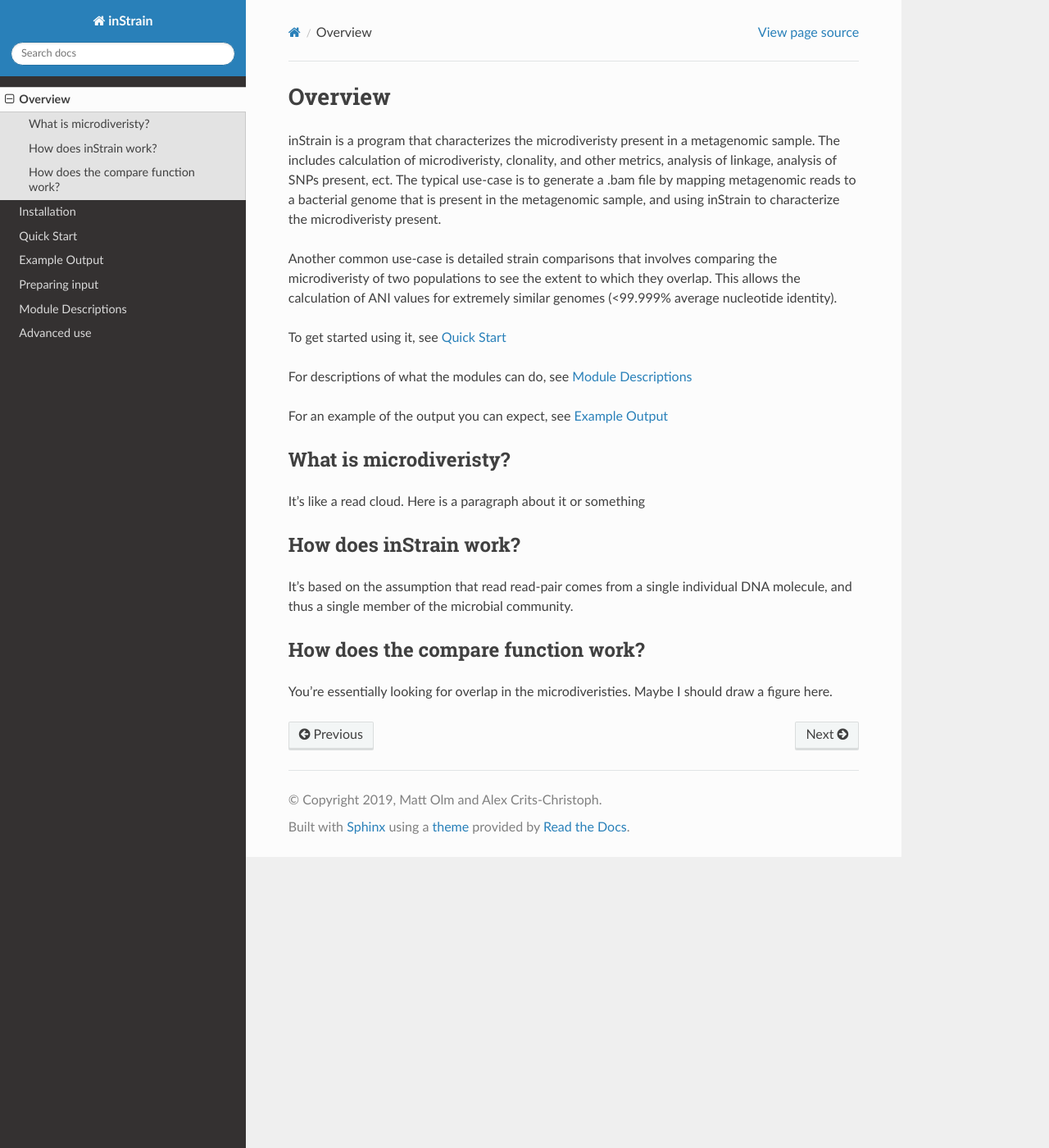
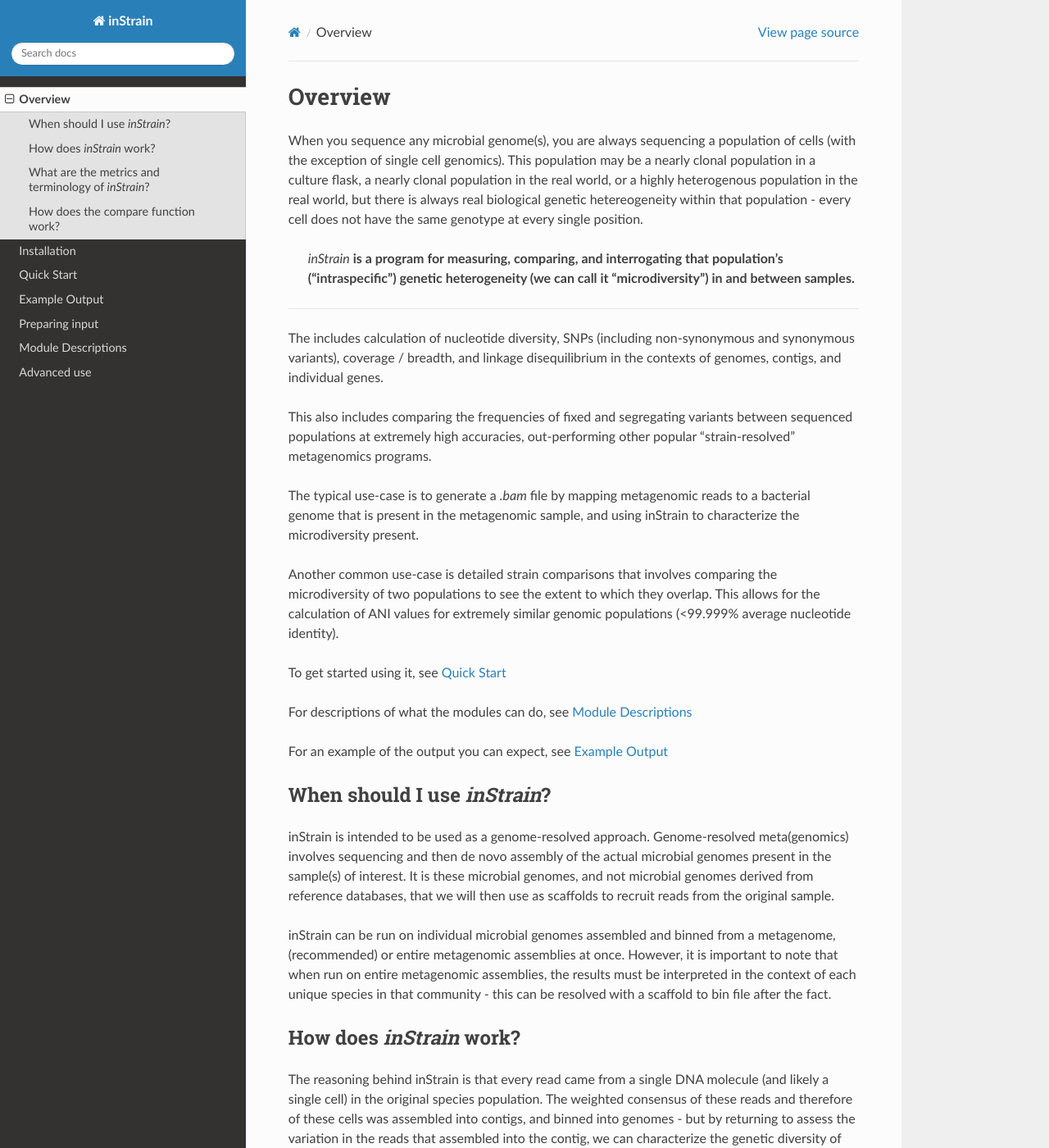
Before and after one commit to MrOlm/inStrain, a Sphinx documentation site: the page built from docs/overview.rst, in a window 1280 px wide and 1400 px high. Shown: the whole window at 82% size. Built offline with Sphinx 7.4.7 and the Read the Docs theme 2.0.0, drawn with Linux system fonts in a browser that asks for light colours; some of the changed text lies outside the part shown.

Commit message:
Update overview.rst

```diff
--- a/docs/overview.rst
+++ b/docs/overview.rst
@@ -1,9 +1,18 @@
 Overview
 ========
 
-inStrain is a program that characterizes the microdiveristy present in a metagenomic sample. The includes calculation of microdiveristy, clonality, and other metrics, analysis of linkage, analysis of SNPs present, ect. The typical use-case is to generate a .bam file by mapping metagenomic reads to a bacterial genome that is present in the metagenomic sample, and using inStrain to characterize the microdiveristy present.
+When you sequence any microbial genome(s), you are always sequencing a population of cells (with the exception of single cell genomics). This population may be a nearly clonal population in a culture flask, a nearly clonal population in the real world, or a highly heterogenous population in the real world, but there is always real biological genetic hetereogeneity within that population - every cell does not have the same genotype at every single position.
 
-Another common use-case is detailed strain comparisons that involves comparing the microdiveristy of two populations to see the extent to which they overlap. This allows the calculation of ANI values for extremely similar genomes (<99.999% average nucleotide identity).
+ *inStrain* **is a program for measuring, comparing, and interrogating that population's ("intraspecific") genetic heterogeneity (we can call it "microdiversity") in and between samples.**
+~~~~~~~~~~~~~~~~~~~~~~
+
+The includes calculation of nucleotide diversity, SNPs (including non-synonymous and synonymous variants), coverage / breadth, and linkage disequilibrium in the contexts of genomes, contigs, and individual genes.
+
+This also includes comparing the frequencies of fixed and segregating variants between sequenced populations at extremely high accuracies, out-performing other popular "strain-resolved" metagenomics programs.
+
+The typical use-case is to generate a `.bam` file by mapping metagenomic reads to a bacterial genome that is present in the metagenomic sample, and using inStrain to characterize the microdiversity present.
+
+Another common use-case is detailed strain comparisons that involves comparing the microdiversity of two populations to see the extent to which they overlap. This allows for the calculation of ANI values for extremely similar genomic populations (<99.999% average nucleotide identity).
 
 To get started using it, see :doc:`quickstart`
 
@@ -11,15 +20,32 @@ For descriptions of what the modules can do, see :doc:`module_descriptions`
 
 For an example of the output you can expect, see :doc:`example_output`
 
-What is microdiveristy?
+
+When should I use *inStrain*?
 -----------------
 
-It's like a read cloud. Here is a paragraph about it or something
+inStrain is intended to be used as a genome-resolved approach. Genome-resolved meta(genomics) involves sequencing and then de novo assembly of the actual microbial genomes present in the sample(s) of interest. It is these microbial genomes, and not microbial genomes derived from reference databases, that we will then use as scaffolds to recruit reads from the original sample.
 
-How does inStrain work?
+inStrain can be run on individual microbial genomes assembled and binned from a metagenome, (recommended) or entire metagenomic assemblies at once. However, it is important to note that when run on entire metagenomic assemblies, the results must be interpreted in the context of each unique species in that community - this can be resolved with a scaffold to bin file after the fact.
+
+How does *inStrain* work?
 ---------------
 
-It's based on the assumption that read read-pair comes from a single individual DNA molecule, and thus a single member of the microbial community.
+The reasoning behind inStrain is that every read came from a single DNA molecule (and likely a single cell) in the original species population. The weighted consensus of these reads and therefore of these cells was assembled into contigs, and binned into genomes - but by returning to assess the variation in the reads that assembled into the contig, we can characterize the genetic diversity of the population that contributed to the assembled contig.
+
+Steps:
+<insert steps>
+
+What are the metrics and terminology of *inStrain*?
+--------------
+
+Community: the collection of species in a metagenome, i.e. the species diversity of a microbiome.
+
+Population: the collection of cells for each species in a metagenome, i.e. the genetic diversity of each species in a microbiome.
+
+InStrain is for characterizing metagenomes at the population level, not at the community level.
+
+<microdiversity, SNPs, linkage, N vs S, FST, etc.>
 
 How does the compare function work?
 --------------
```
